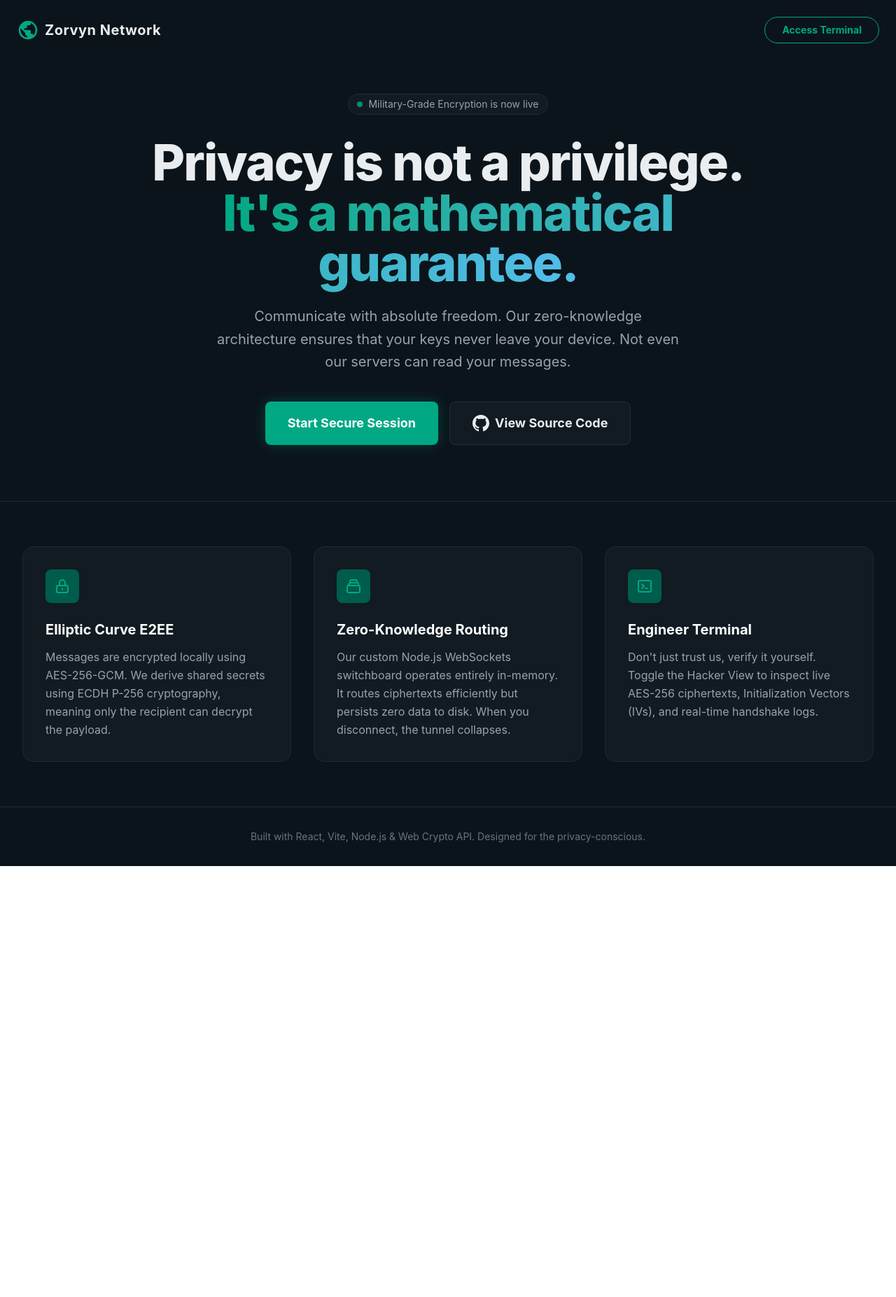
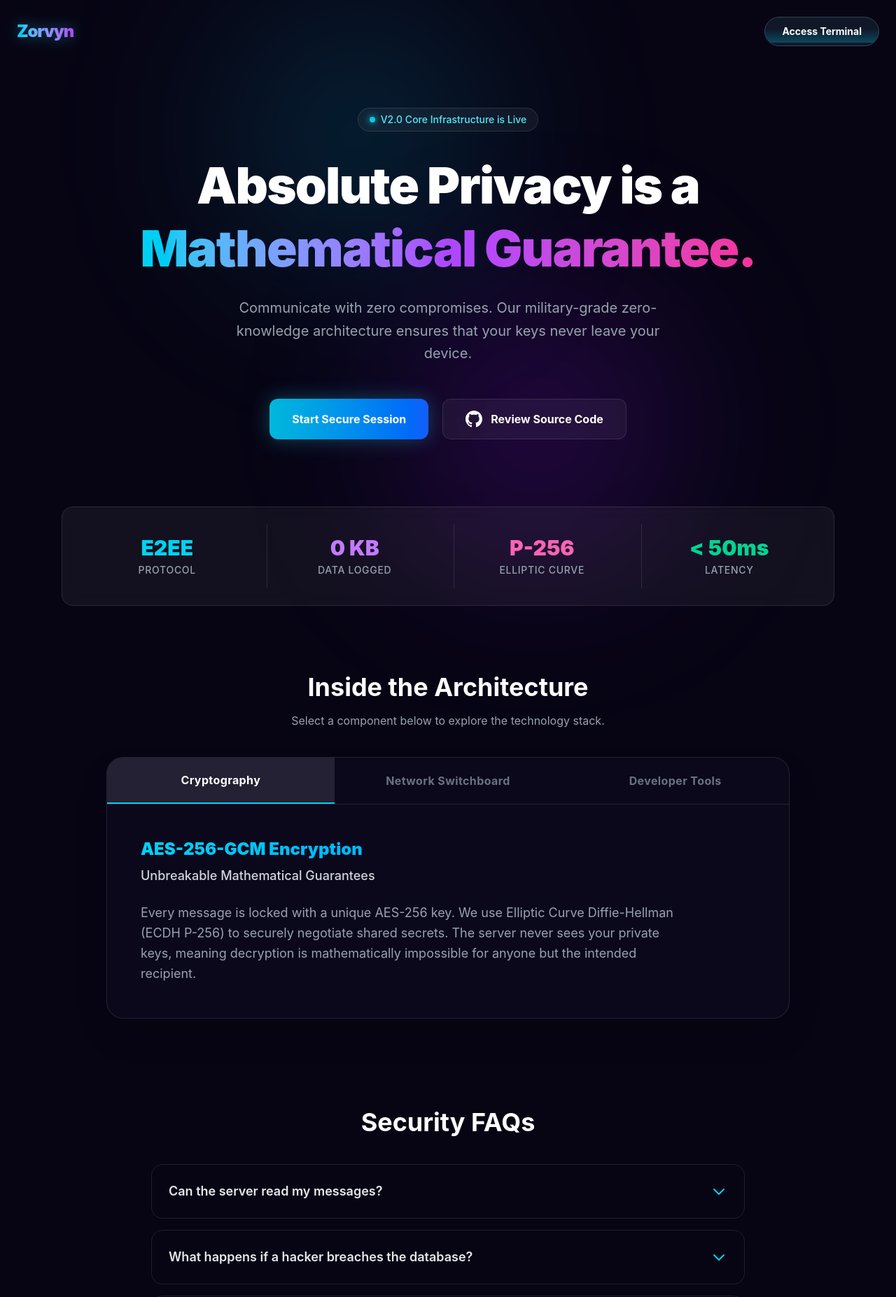
Before and after one commit to rahulcoder12/End-to-End-Encrypted-Chat, a React (Vite) app in the folder crypto-chat/: page / in a window 1280 px wide. Shown: the top 1854 px of the page at 70% size. Before the commit the page ends 1238 px from the top, so only its background shows below. Built offline with nearby package versions, Linux system fonts and the light colour scheme.

Commit message:
Day 12: Connected frontend to production Render WebSocket server

```diff
--- a/crypto-chat/src/components/LandingPage.jsx
+++ b/crypto-chat/src/components/LandingPage.jsx
@@ -1,94 +1,208 @@
-import React from 'react';
+import React, { useState } from 'react';
 
 const LandingPage = ({ onEnter }) => {
+  const [activeTab, setActiveTab] = useState('encryption');
+  const [openFaq, setOpenFaq] = useState(null);
+
+  const tabs = {
+    encryption: {
+      title: "AES-256-GCM Encryption",
+      subtitle: "Unbreakable Mathematical Guarantees",
+      content: "Every message is locked with a unique AES-256 key. We use Elliptic Curve Diffie-Hellman (ECDH P-256) to securely negotiate shared secrets. The server never sees your private keys, meaning decryption is mathematically impossible for anyone but the intended recipient.",
+      color: "from-cyan-400 to-blue-500"
+    },
+    routing: {
+      title: "Zero-Knowledge Routing",
+      subtitle: "Ghost in the Machine",
+      content: "Our custom WebSocket switchboard operates entirely in volatile memory. It routes scrambled ciphertexts lightning-fast but writes zero bytes to disk. The moment you disconnect, your routing tunnel collapses completely.",
+      color: "from-purple-400 to-pink-500"
+    },
+    terminal: {
+      title: "Hacker / Engineer View",
+      subtitle: "Don't Trust. Verify.",
+      content: "Toggle the built-in Developer Terminal to inspect real-time inbound and outbound packets. Watch the raw ciphertexts, Initialization Vectors (IVs), and cryptographic handshakes happen live on your screen.",
+      color: "from-emerald-400 to-cyan-500"
+    }
+  };
+
+  const faqs = [
+    { q: "Can the server read my messages?", a: "No. The server only receives encrypted ciphertext. Because the AES-256 shared secret is derived locally on your device, the server lacks the mathematical keys to decrypt the payloads." },
+    { q: "What happens if a hacker breaches the database?", a: "We don't use a database for chat history. All messages are stored entirely in your browser's local encrypted storage. A server breach would yield exactly zero message data." },
+    { q: "How does the bot protection work?", a: "Instead of relying on invasive 3rd-party trackers like reCAPTCHA, we utilize a dynamic, stateless mathematical verification challenge natively built into the frontend to block automated scripts." }
+  ];
+
   return (
-    <div className="min-h-screen bg-[#0b141a] text-[#e9edef] font-sans selection:bg-[#00a884] selection:text-white flex flex-col">
-      {/* Navbar */}
-      <nav className="flex justify-between items-center p-6 max-w-7xl w-full mx-auto">
+    <div className="min-h-screen bg-[#070514] text-white font-sans selection:bg-cyan-500 selection:text-white flex flex-col overflow-x-hidden">
+
+      {/* --- VIBRANT BACKGROUND GLOWS --- */}
+      <div className="fixed top-0 left-1/4 w-96 h-96 bg-cyan-600/20 rounded-full blur-[120px] pointer-events-none"></div>
+      <div className="fixed bottom-0 right-1/4 w-96 h-96 bg-purple-600/20 rounded-full blur-[120px] pointer-events-none"></div>
+
+      {/* --- NAVBAR --- */}
+      <nav className="relative flex justify-between items-center p-6 max-w-7xl w-full mx-auto z-10">
         <div className="flex items-center gap-2">
-          <svg className="w-8 h-8 text-[#00a884]" fill="currentColor" viewBox="0 0 24 24">
-            <path d="M12 2C6.48 2 2 6.48 2 12s4.48 10 10 10 10-4.48 10-10S17.52 2 12 2zm-1 17.93c-3.95-.49-7-3.85-7-7.93 0-.62.08-1.21.21-1.79L9 15v1c0 1.1.9 2 2 2v1.93zm6.9-2.54c-.26-.81-1-1.39-1.9-1.39h-1v-3c0-.55-.45-1-1-1H8v-2h2c.55 0 1-.45 1-1V7h2c1.1 0 2-.9 2-2v-.41c2.93 1.19 5 4.06 5 7.41 0 2.08-.8 3.97-2.1 5.39z"/>
-          </svg>
-          <span className="font-bold text-xl tracking-wide">Zorvyn Network</span>
+          {/* Logo removed, replaced with vibrant typography */}
+          <span className="font-black text-2xl tracking-tighter text-transparent bg-clip-text bg-gradient-to-r from-cyan-400 to-purple-500 drop-shadow-[0_0_10px_rgba(34,211,238,0.4)]">
+            Zorvyn
+          </span>
         </div>
         <button
           onClick={onEnter}
-          className="text-sm font-bold text-[#00a884] border border-[#00a884] px-6 py-2 rounded-full hover:bg-[#00a884] hover:text-[#0b141a] transition-all duration-300"
+          className="relative inline-flex items-center justify-center px-6 py-2.5 text-sm font-bold text-white transition-all duration-200 bg-gray-900 border border-gray-700 rounded-full hover:bg-gray-800 hover:border-cyan-500 focus:outline-none focus:ring-2 focus:ring-offset-2 focus:ring-cyan-500 overflow-hidden group"
         >
-          Access Terminal
+          <span className="absolute inset-0 w-full h-full -mt-1 rounded-lg opacity-30 bg-gradient-to-b from-transparent via-transparent to-cyan-500 group-hover:opacity-100 transition-opacity"></span>
+          <span className="relative">Access Terminal</span>
         </button>
       </nav>
 
-      {/* Hero Section */}
-      <main className="flex-1 flex flex-col items-center justify-center text-center px-4 sm:px-6 lg:px-8 mt-12 mb-20">
-        <div className="inline-flex items-center gap-2 px-3 py-1 rounded-full bg-[#111b21] border border-[#202c33] text-sm text-gray-400 mb-8">
-          <span className="w-2 h-2 rounded-full bg-[#00a884] animate-pulse"></span>
-          Military-Grade Encryption is now live
+      {/* --- HERO SECTION --- */}
+      <main className="relative flex-1 flex flex-col items-center justify-center text-center px-4 sm:px-6 lg:px-8 mt-16 mb-24 z-10">
+        <div className="inline-flex items-center gap-2 px-4 py-1.5 rounded-full bg-white/5 border border-white/10 text-sm font-medium text-cyan-300 mb-8 backdrop-blur-sm">
+          <span className="w-2 h-2 rounded-full bg-cyan-400 animate-pulse shadow-[0_0_10px_rgba(34,211,238,1)]"></span>
+          V2.0 Core Infrastructure is Live
         </div>
 
-        <h1 className="text-5xl md:text-7xl font-extrabold tracking-tight mb-6 max-w-4xl">
-          Privacy is not a privilege. <br/>
-          <span className="text-transparent bg-clip-text bg-gradient-to-r from-[#00a884] to-[#53bdeb]">It's a mathematical guarantee.</span>
+        <h1 className="text-5xl md:text-7xl font-black tracking-tight mb-6 max-w-5xl leading-tight">
+          Absolute Privacy is a <br/>
+          <span className="text-transparent bg-clip-text bg-gradient-to-r from-cyan-400 via-purple-500 to-pink-500">
+            Mathematical Guarantee.
+          </span>
         </h1>
 
-        <p className="text-lg md:text-xl text-gray-400 max-w-2xl mb-10 leading-relaxed">
-          Communicate with absolute freedom. Our zero-knowledge architecture ensures that your keys never leave your device. Not even our servers can read your messages.
+        <p className="text-lg md:text-xl text-gray-400 max-w-2xl mb-12 leading-relaxed">
+          Communicate with zero compromises. Our military-grade zero-knowledge architecture ensures that your keys never leave your device.
         </p>
 
-        <div className="flex flex-col sm:flex-row gap-4">
+        <div className="flex flex-col sm:flex-row gap-5">
           <button
             onClick={onEnter}
-            className="bg-[#00a884] hover:bg-[#008f6f] text-white font-bold text-lg px-8 py-4 rounded-lg shadow-[0_0_20px_rgba(0,168,132,0.3)] transition-all hover:scale-105 active:scale-95"
+            className="group relative px-8 py-4 font-bold text-white rounded-xl bg-gradient-to-r from-cyan-500 to-blue-600 hover:from-cyan-400 hover:to-blue-500 transition-all shadow-[0_0_30px_rgba(34,211,238,0.3)] hover:shadow-[0_0_40px_rgba(34,211,238,0.6)] hover:scale-105 active:scale-95"
           >
             Start Secure Session
           </button>
+
           <a
             href="https://github.com/rahulcoder12/End-to-End-Encrypted-Chat"
             target="_blank"
             rel="noopener noreferrer"
-            className="bg-[#111b21] hover:bg-[#202c33] border border-[#202c33] text-[#e9edef] font-bold text-lg px-8 py-4 rounded-lg transition-all flex items-center justify-center gap-2"
+            className="flex items-center justify-center gap-3 px-8 py-4 font-bold text-white rounded-xl bg-white/5 border border-white/10 hover:bg-white/10 transition-all hover:scale-105"
           >
             <svg viewBox="0 0 24 24" width="24" height="24" fill="currentColor"><path d="M12 0c-6.626 0-12 5.373-12 12 0 5.302 3.438 9.8 8.207 11.387.599.111.793-.261.793-.577v-2.234c-3.338.726-4.033-1.416-4.033-1.416-.546-1.387-1.333-1.756-1.333-1.756-1.089-.745.083-.729.083-.729 1.205.084 1.839 1.237 1.839 1.237 1.07 1.834 2.807 1.304 3.492.997.107-.775.418-1.305.762-1.604-2.665-.305-5.467-1.334-5.467-5.931 0-1.311.469-2.381 1.236-3.221-.124-.303-.535-1.524.117-3.176 0 0 1.008-.322 3.301 1.23.957-.266 1.983-.399 3.003-.404 1.02.005 2.047.138 3.006.404 2.291-1.552 3.297-1.23 3.297-1.23.653 1.653.242 2.874.118 3.176.77.84 1.235 1.911 1.235 3.221 0 4.609-2.807 5.624-5.479 5.921.43.372.823 1.102.823 2.222v3.293c0 .319.192.694.801.576 4.765-1.589 8.199-6.086 8.199-11.386 0-6.627-5.373-12-12-12z"/></svg>
-            View Source Code
+            Review Source Code
           </a>
         </div>
       </main>
 
-      {/* Feature Grid */}
-      <section className="max-w-7xl mx-auto px-4 sm:px-6 lg:px-8 py-16 border-t border-[#202c33] w-full">
-        <div className="grid grid-cols-1 md:grid-cols-3 gap-8">
-          {/* Feature 1 */}
-          <div className="bg-[#111b21] p-8 rounded-2xl border border-[#202c33] hover:border-[#00a884] transition-colors">
-            <div className="w-12 h-12 bg-[#005c4b] rounded-lg flex items-center justify-center mb-6 text-[#00a884]">
-              <svg className="w-6 h-6" fill="none" stroke="currentColor" viewBox="0 0 24 24"><path strokeLinecap="round" strokeLinejoin="round" strokeWidth="2" d="M12 15v2m-6 4h12a2 2 0 002-2v-6a2 2 0 00-2-2H6a2 2 0 00-2 2v6a2 2 0 002 2zm10-10V7a4 4 0 00-8 0v4h8z"></path></svg>
-            </div>
-            <h3 className="text-xl font-bold mb-3 text-white">Elliptic Curve E2EE</h3>
-            <p className="text-gray-400 leading-relaxed">Messages are encrypted locally using AES-256-GCM. We derive shared secrets using ECDH P-256 cryptography, meaning only the recipient can decrypt the payload.</p>
+      {/* --- QUICK STATS / HIGHLIGHTS --- */}
+      <section className="relative z-10 w-full max-w-6xl mx-auto px-6 mb-24">
+        <div className="grid grid-cols-2 md:grid-cols-4 gap-4 bg-white/5 border border-white/10 rounded-2xl p-6 backdrop-blur-md">
+          <div className="text-center p-4">
+            <h4 className="text-3xl font-black text-cyan-400 mb-1">E2EE</h4>
+            <p className="text-sm text-gray-400 font-medium uppercase tracking-wider">Protocol</p>
           </div>
-
-          {/* Feature 2 */}
-          <div className="bg-[#111b21] p-8 rounded-2xl border border-[#202c33] hover:border-[#00a884] transition-colors">
-            <div className="w-12 h-12 bg-[#005c4b] rounded-lg flex items-center justify-center mb-6 text-[#00a884]">
-              <svg className="w-6 h-6" fill="none" stroke="currentColor" viewBox="0 0 24 24"><path strokeLinecap="round" strokeLinejoin="round" strokeWidth="2" d="M19 11H5m14 0a2 2 0 012 2v6a2 2 0 01-2 2H5a2 2 0 01-2-2v-6a2 2 0 012-2m14 0V9a2 2 0 00-2-2M5 11V9a2 2 0 002-2m0 0V5a2 2 0 012-2h6a2 2 0 012 2v2M7 7h10"></path></svg>
-            </div>
-            <h3 className="text-xl font-bold mb-3 text-white">Zero-Knowledge Routing</h3>
-            <p className="text-gray-400 leading-relaxed">Our custom Node.js WebSockets switchboard operates entirely in-memory. It routes ciphertexts efficiently but persists zero data to disk. When you disconnect, the tunnel collapses.</p>
+          <div className="text-center p-4 border-l border-white/10">
+            <h4 className="text-3xl font-black text-purple-400 mb-1">0 KB</h4>
+            <p className="text-sm text-gray-400 font-medium uppercase tracking-wider">Data Logged</p>
           </div>
-
-          {/* Feature 3 */}
-          <div className="bg-[#111b21] p-8 rounded-2xl border border-[#202c33] hover:border-[#00a884] transition-colors">
-            <div className="w-12 h-12 bg-[#005c4b] rounded-lg flex items-center justify-center mb-6 text-[#00a884]">
-              <svg className="w-6 h-6" fill="none" stroke="currentColor" viewBox="0 0 24 24"><path strokeLinecap="round" strokeLinejoin="round" strokeWidth="2" d="M8 9l3 3-3 3m5 0h3M5 20h14a2 2 0 002-2V6a2 2 0 00-2-2H5a2 2 0 00-2 2v12a2 2 0 002 2z"></path></svg>
-            </div>
-            <h3 className="text-xl font-bold mb-3 text-white">Engineer Terminal</h3>
-            <p className="text-gray-400 leading-relaxed">Don't just trust us, verify it yourself. Toggle the Hacker View to inspect live AES-256 ciphertexts, Initialization Vectors (IVs), and real-time handshake logs.</p>
+          <div className="text-center p-4 border-l border-white/10 hidden md:block">
+            <h4 className="text-3xl font-black text-pink-400 mb-1">P-256</h4>
+            <p className="text-sm text-gray-400 font-medium uppercase tracking-wider">Elliptic Curve</p>
+          </div>
+          <div className="text-center p-4 border-l border-white/10 hidden md:block">
+            <h4 className="text-3xl font-black text-emerald-400 mb-1">&lt; 50ms</h4>
+            <p className="text-sm text-gray-400 font-medium uppercase tracking-wider">Latency</p>
           </div>
         </div>
       </section>
 
-      {/* Footer */}
-      <footer className="text-center py-8 text-sm text-gray-500 border-t border-[#202c33]">
-        <p>Built with React, Vite, Node.js & Web Crypto API. Designed for the privacy-conscious.</p>
+      {/* --- INTERACTIVE TABS COMPONENT --- */}
+      <section className="relative z-10 max-w-5xl mx-auto px-6 mb-32 w-full">
+        <div className="text-center mb-10">
+          <h2 className="text-3xl md:text-4xl font-bold mb-4">Inside the Architecture</h2>
+          <p className="text-gray-400">Select a component below to explore the technology stack.</p>
+        </div>
+
+        <div className="bg-[#0b081c] border border-white/10 rounded-3xl overflow-hidden shadow-2xl">
+          {/* Tab Headers */}
+          <div className="flex border-b border-white/10 overflow-x-auto no-scrollbar">
+            {Object.keys(tabs).map((key) => (
+              <button
+                key={key}
+                onClick={() => setActiveTab(key)}
+                className={`flex-1 py-5 px-6 font-bold text-sm sm:text-base tracking-wide transition-all ${
+                  activeTab === key
+                    ? 'bg-white/10 text-white border-b-2 border-cyan-400'
+                    : 'text-gray-500 hover:text-gray-300 hover:bg-white/5'
+                }`}
+              >
+                {key === 'encryption' && 'Cryptography'}
+                {key === 'routing' && 'Network Switchboard'}
+                {key === 'terminal' && 'Developer Tools'}
+              </button>
+            ))}
+          </div>
+
+          {/* Tab Content */}
+          <div className="p-8 md:p-12 min-h-[250px] flex flex-col justify-center transition-all duration-500">
+            <h3 className={`text-2xl font-black mb-2 text-transparent bg-clip-text bg-gradient-to-r ${tabs[activeTab].color}`}>
+              {tabs[activeTab].title}
+            </h3>
+            <h4 className="text-lg font-medium text-gray-300 mb-6">
+              {tabs[activeTab].subtitle}
+            </h4>
+            <p className="text-gray-400 text-lg leading-relaxed max-w-3xl">
+              {tabs[activeTab].content}
+            </p>
+          </div>
+        </div>
+      </section>
+
+      {/* --- FAQ ACCORDION COMPONENT --- */}
+      <section className="relative z-10 max-w-4xl mx-auto px-6 mb-32 w-full">
+        <div className="text-center mb-10">
+          <h2 className="text-3xl md:text-4xl font-bold mb-4">Security FAQs</h2>
+        </div>
+
+        <div className="space-y-4">
+          {faqs.map((faq, index) => (
+            <div
+              key={index}
+              className={`border rounded-2xl transition-all duration-300 ${
+                openFaq === index ? 'bg-white/10 border-cyan-500/50' : 'bg-transparent border-white/10 hover:border-white/20'
+              }`}
+            >
+              <button
+                onClick={() => toggleFaq(index)}
+                className="w-full flex justify-between items-center p-6 text-left focus:outline-none"
+              >
+                <span className="font-semibold text-lg text-gray-200">{faq.q}</span>
+                <svg
+                  className={`w-6 h-6 transform transition-transform duration-300 text-cyan-400 ${openFaq === index ? 'rotate-180' : ''}`}
+                  fill="none" viewBox="0 0 24 24" stroke="currentColor"
+                >
+                  <path strokeLinecap="round" strokeLinejoin="round" strokeWidth={2} d="M19 9l-7 7-7-7" />
+                </svg>
+              </button>
+
+              <div
+                className={`overflow-hidden transition-all duration-300 ${
+                  openFaq === index ? 'max-h-48 opacity-100' : 'max-h-0 opacity-0'
+                }`}
+              >
+                <div className="p-6 pt-0 text-gray-400 leading-relaxed">
+                  {faq.a}
+                </div>
+              </div>
+            </div>
+          ))}
+        </div>
+      </section>
+
+      {/* --- FOOTER --- */}
+      <footer className="relative z-10 text-center py-10 border-t border-white/10 bg-[#070514]">
+        <p className="text-gray-500 font-medium">
+          Architected with React, Node.js, and the Web Crypto API.
+        </p>
       </footer>
     </div>
   );
```
